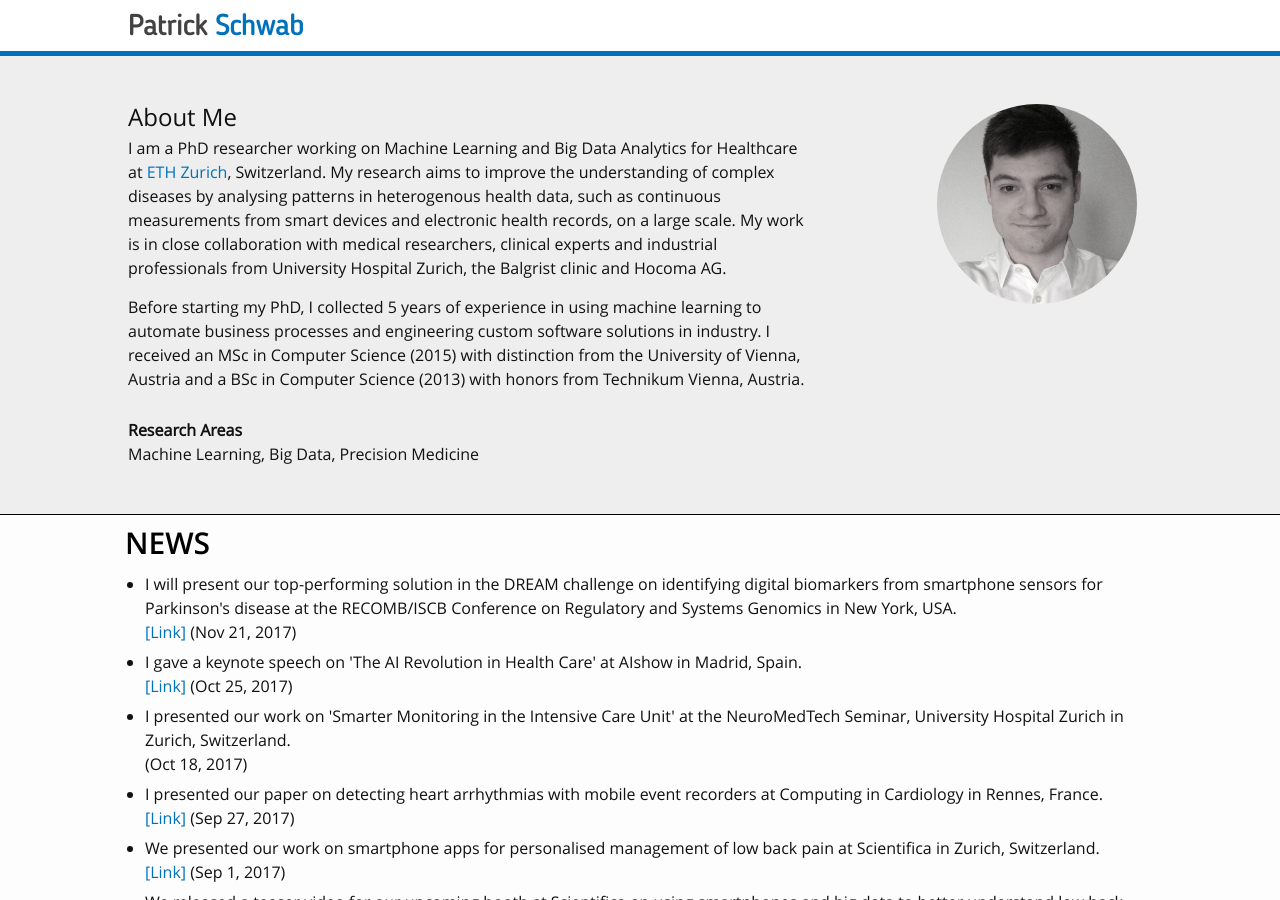
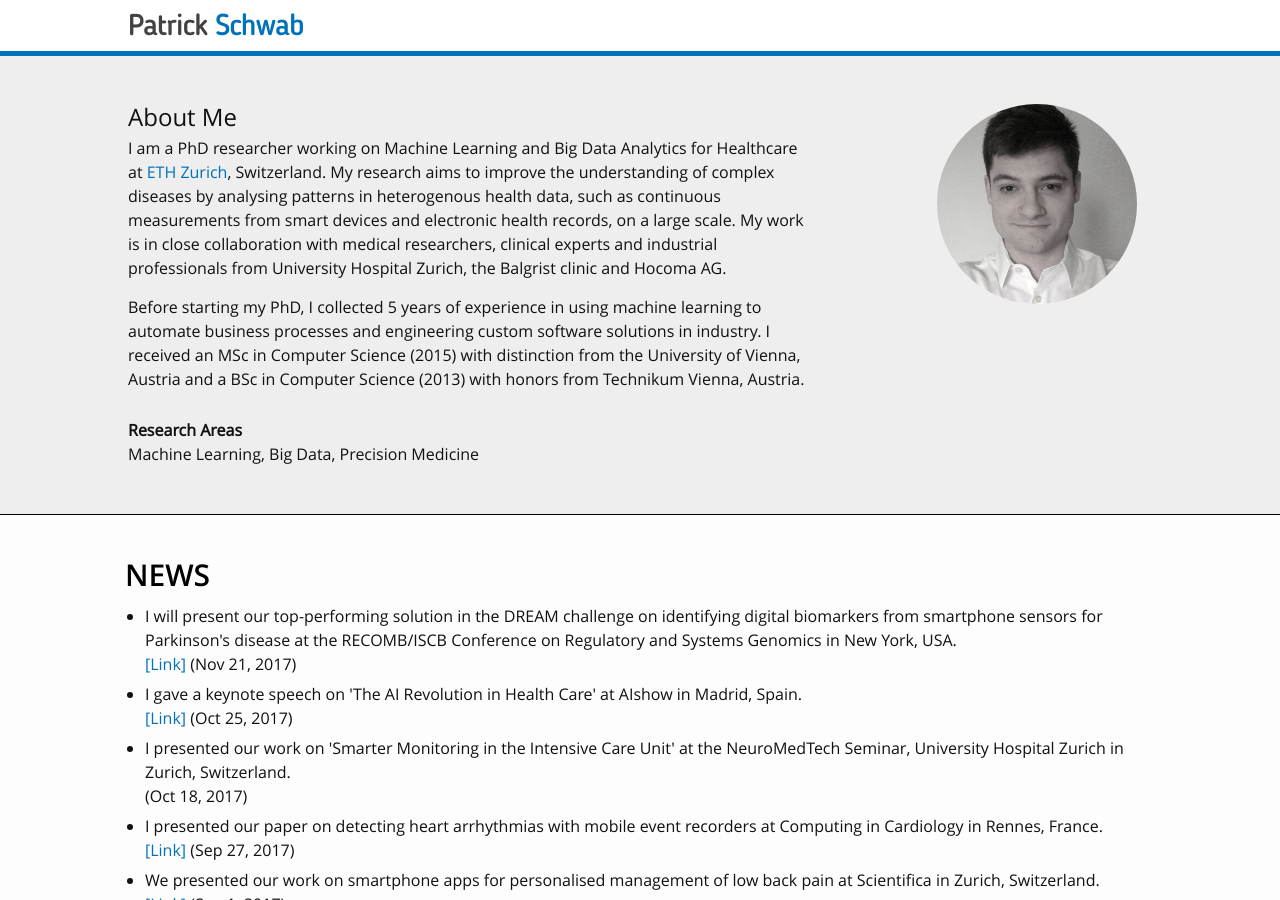
Before and after one commit to d909b/d909b.github.io, a Jekyll site: the page built from index.html, in a window 1280 px wide and 900 px high. Built offline with Jekyll 4.4.1, drawn with Linux system fonts in a browser that asks for light colours; nearby versions of some CDN libraries; library files that are not in the unit come from our copies.

Commit message:
Design adaption.

```diff
--- a/index.html
+++ b/index.html
@@ -27,7 +27,7 @@ layout: default
         </div>
       </div>
   </div>
-  <div class="container">
+  <div class="container" style="padding-top:32px">
     <div class="row">
       <h1 class="whyText">News</h1>
     </div>
```
